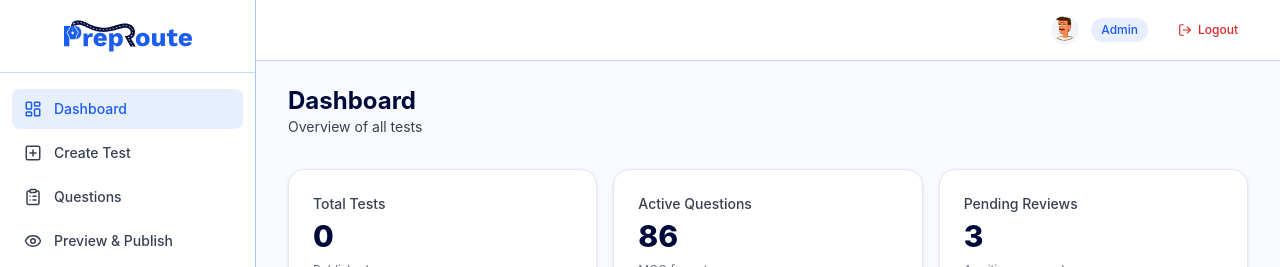
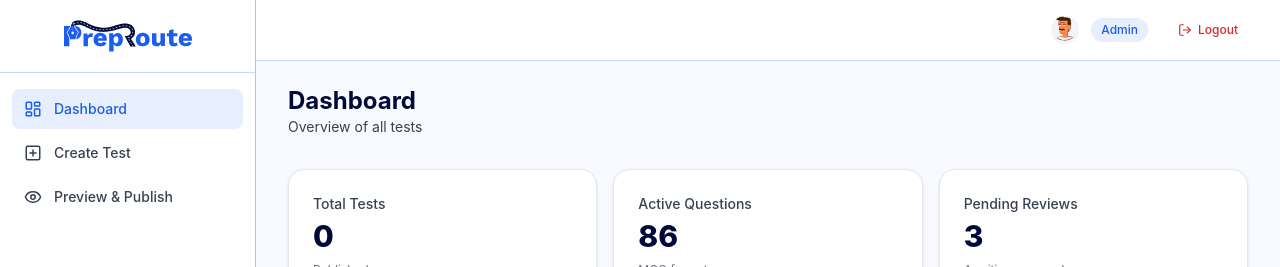
Before and after one commit to dhayaec/preproute-cuet, a React (Vite) app: page / in a window 1280 px wide. Shown: the top 267 px of the page. Built offline with nearby package versions, Linux system fonts and the light colour scheme; no server answers; sample sign-in values are in the browser's storage.

Commit message:
fix: navigate to questions after edit; remove Questions sidebar link

```diff
--- a/src/components/RootLayout.tsx
+++ b/src/components/RootLayout.tsx
@@ -1,5 +1,5 @@
 import { Outlet, NavLink, useNavigate } from 'react-router-dom'
-import { LogOut, ClipboardList, LayoutDashboard, PlusSquare, Eye, FileEdit } from 'lucide-react'
+import { LogOut, LayoutDashboard, PlusSquare, Eye } from 'lucide-react'
 
 export default function RootLayout() {
   const navigate = useNavigate()
@@ -31,14 +31,6 @@ export default function RootLayout() {
             }
           >
             <PlusSquare size={18} /> Create Test
-          </NavLink>
-          <NavLink
-            to="/tests/questions"
-            className={({ isActive }) =>
-              `flex items-center gap-3 px-3 py-2.5 rounded-lg text-sm font-medium transition ${isActive ? 'bg-[#1B5DEF]/10 text-[#1B5DEF]' : 'text-[#374151] hover:text-[#000A3A] hover:bg-slate-50'}`
-            }
-          >
-            <ClipboardList size={18} /> Questions
           </NavLink>
           <NavLink
             to="/tests/preview"
--- a/src/pages/CreateTestPage.tsx
+++ b/src/pages/CreateTestPage.tsx
@@ -121,7 +121,7 @@ export default function CreateTestPage() {
     if (isEdit && editId) {
       testApi
         .update(editId, payload)
-        .then(() => navigate('/'))
+        .then(() => navigate(`/tests/questions?testId=${editId}`))
         .catch((err: any) => {
           const body = err?.response?.data
           if (body && typeof body === 'object') {
```
